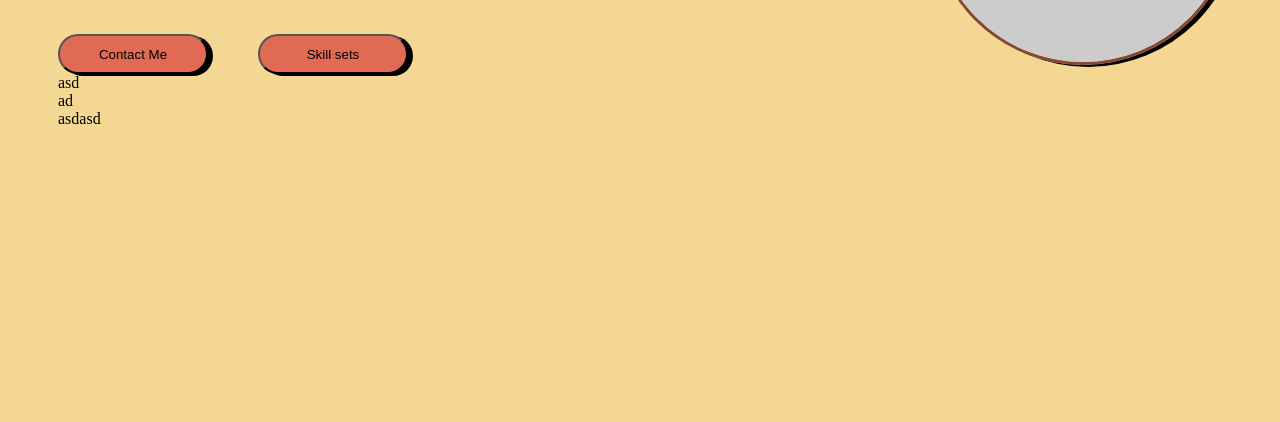
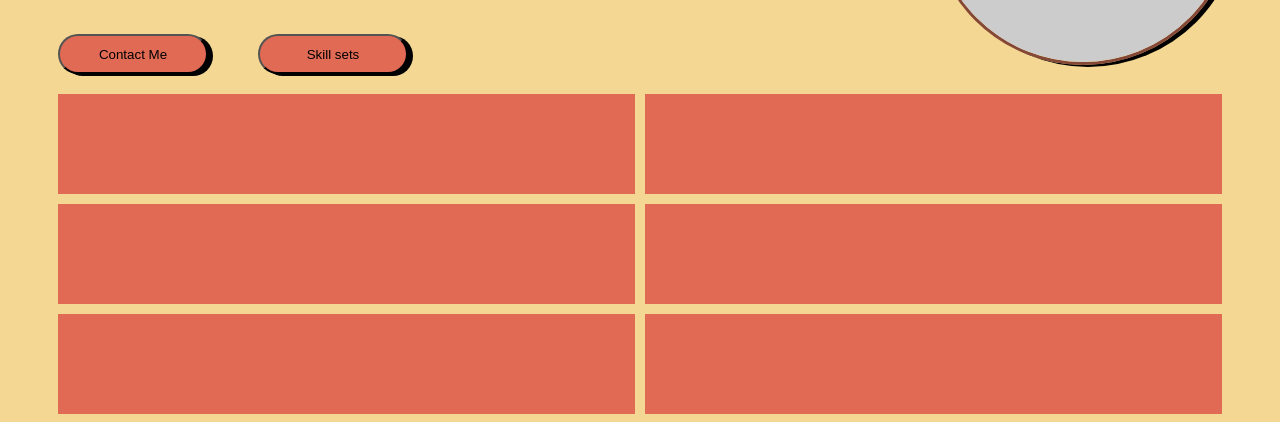
Before and after one commit to yosuasanamuri/Personal-Website, a plain HTML site: page index.html in a window 1280 px wide. Shown: the part 497-919 px from the top of the page. Before the commit the page ends 800 px from the top, so only its background shows below. Drawn offline with Linux system fonts and the light colour scheme; placeholder pictures from the web are drawn by us.

Commit message:
ubah html dan css menjadi layout grid

```diff
--- a/index.html
+++ b/index.html
@@ -33,17 +33,17 @@
       </div>
     </div>
     </section>
+  </div>
 
-      <!-- MIDDLE SECTION -->
-     <section id="middle">
-        <div class="card">
-            <div>asd</div>
-            <div>ad</div>
-            <div>asdasd</div>
-        </div>
-     </section>
-    </section>
-  </div>
+  <!-- MIDDLE SECTION -->
+   <div class="grid-container">
+    <div id="items"></div>
+    <div id="items"></div>
+    <div id="items"></div>
+    <div id="items"></div>
+    <div id="items"></div>
+    <div id="items"></div>
+   </div>
   </main>
 
 
--- a/styles.css
+++ b/styles.css
@@ -115,3 +115,15 @@ body {
     font-size: 25px;
     margin: 0;
   }
+
+  .grid-container {
+    display: grid;
+    grid-template-rows: 100px 100px 100px;
+    grid-template-columns: 6fr 6fr;
+    padding: 20px 50px 0px;
+    gap: 10px;
+  }
+
+  #items {
+    background-color: #E16A54;
+  }
```
